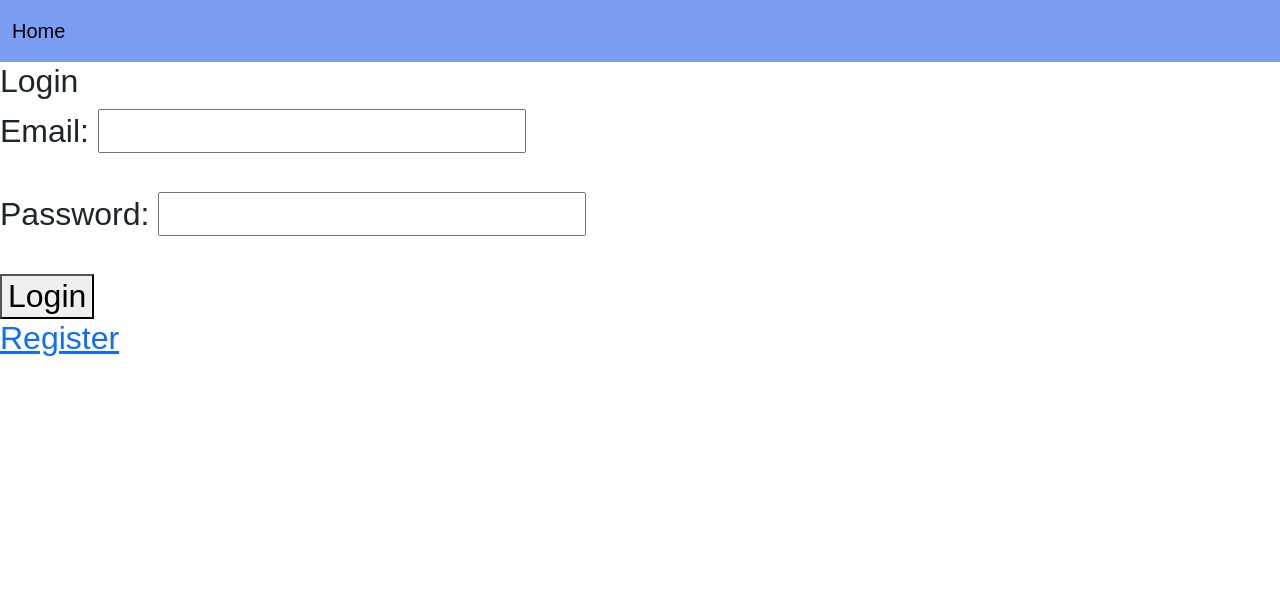
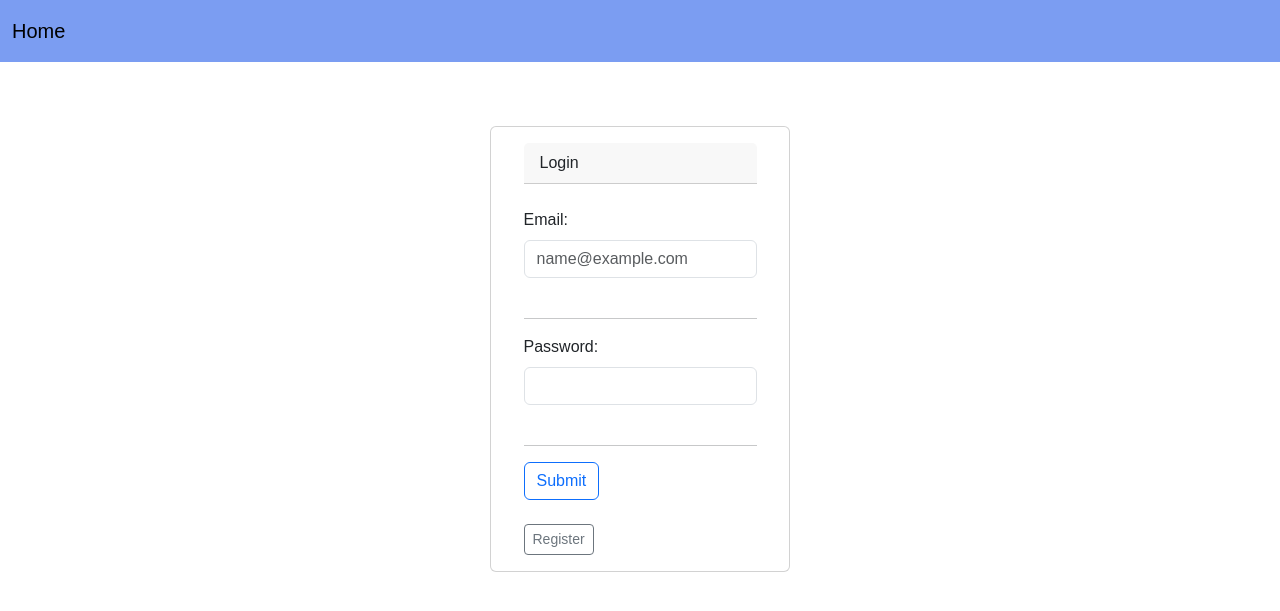
Before and after one commit to ritumaiti2009/CAC_Proj, a Flask app: page /login in a window 1280 px wide. Shown: the top 611 px of the page. Run offline with Flask 3, Linux system fonts and the light colour scheme; some web fonts are replaced.

Commit message:
Update Login page

```diff
--- a/templates/index.html
+++ b/templates/index.html
@@ -12,6 +12,8 @@
                 {% endif %}
                 <div class="card-header">Report an item</div>
                 <form class="mb-3" method="post" action="/submit" enctype="multipart/form-data">
+                    <br>
+                    <label>Item Type: </label><br>
                     <div class="btn-group" role="group" aria-label="Report Type">
                         <input type="radio" class="btn-check" name="type" value="lost" id="lostRadio" autocomplete="off" checked>
                         <label class="btn btn-outline-primary" for="lostRadio">Lost</label>
--- a/templates/login.html
+++ b/templates/login.html
@@ -7,11 +7,23 @@
 {% block nav %}{% endblock %}
 
 {% block main %}
-    <h2>Login<h2>
-    <form method="post">
-        Email: <input type="email" name="email"><br><br>
-        Password: <input type="password" name="password"><br><br>
-        <button type="submit">Login</button>
-    </form>
-    <a href="/register">Register</a>
+    <div class="card mx-auto d-flex align-items-center" style="width: 300px; margin: 64px;">
+        <div class="card-body">
+            <div class="card-header">Login</div>
+            <form method="post">
+                <br>
+                <label for="emailInput" class="form-label">Email: </label>
+                <input type="email" class="form-control" id="emailInput" name="email" placeholder="name@example.com" required>
+                <br>
+                <hr>
+                <label for="passwordInput" class="form-label">Password: </label>
+                <input type="password" id="passwordInput" class="form-control" name="password" minlength="8" maxlength="20" required>
+                <br>
+                <hr>
+                <button class="btn btn-outline-primary" id="submit" type="submit">Submit</button>
+            </form>
+            <br>
+            <a class="btn btn-outline-secondary btn-sm" href="/register">Register</a>
+        </div>
+    </div>
 {% endblock %}
```
